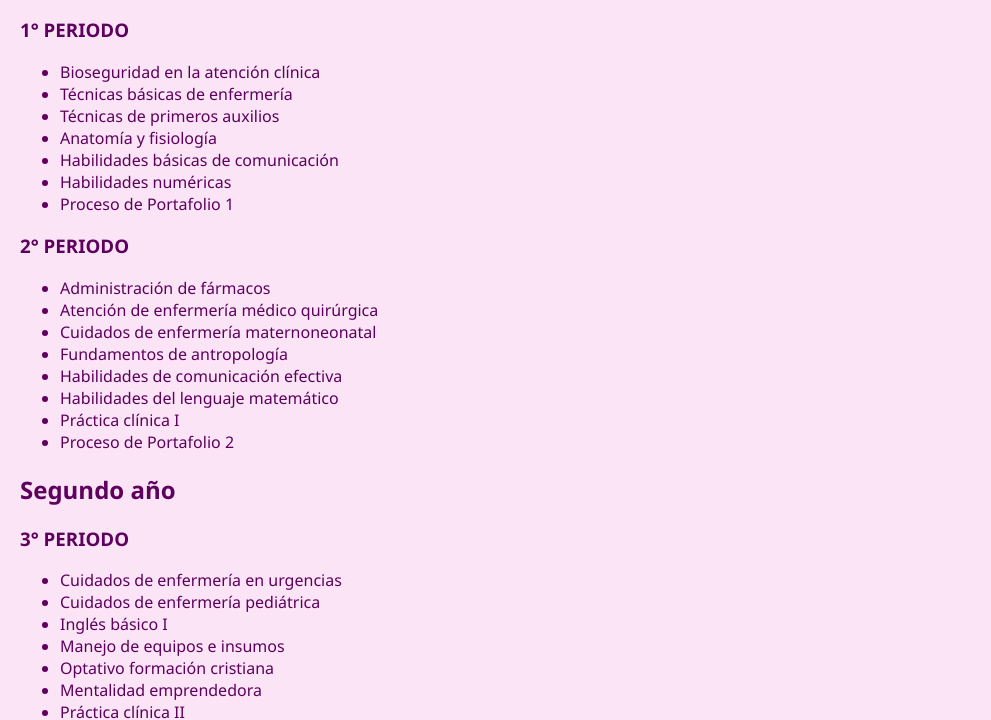
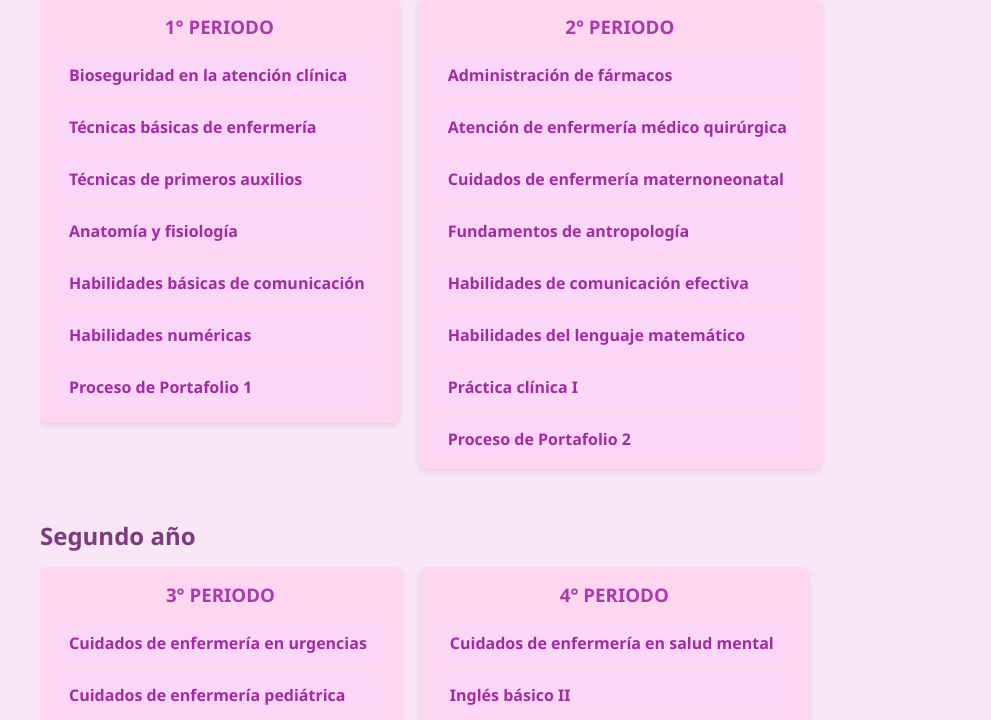
Before and after one commit to cels27/Malla-curricular-duoc-uc, a plain HTML site: page index.html in a window 1280 px wide. Shown: the part 142-862 px from the top of the page, without its empty margins (0-991 px from the left). Drawn offline with Linux system fonts and the light colour scheme.

Commit message:
Update style.css

```diff
--- a/style.css
+++ b/style.css
@@ -1,64 +1,123 @@
-/* style.css */
+/* Reset */
+* {
+  box-sizing: border-box;
+  margin: 0;
+  padding: 0;
+  font-family: 'Segoe UI', Tahoma, Geneva, Verdana, sans-serif;
+}
+
 body {
-  background-color: #fbe4f5;
-  font-family: 'Segoe UI', sans-serif;
-  color: #5e005e;
-  margin: 0;
+  background-color: #f9e7f5; /* rosa claro de fondo */
+  color: #4a1a4a; /* morado oscuro texto principal */
   padding: 20px;
 }
 
 h1 {
   text-align: center;
-  color: #a000a0;
+  margin-bottom: 30px;
+  color: #5e2a5e;
 }
 
-.malla {
+.malla-container {
+  max-width: 1200px;
+  margin: 0 auto;
+}
+
+.anio {
+  margin-bottom: 40px;
+}
+
+.anio > h2 {
+  margin-bottom: 15px;
+  color: #7d3a7d;
+}
+
+.periodos {
   display: flex;
   gap: 20px;
   overflow-x: auto;
-  padding: 20px;
+  padding-bottom: 10px;
 }
 
-.semestre {
-  min-width: 250px;
-  background-color: #ffd6eb;
-  border: 2px solid #ff85c1;
-  border-radius: 12px;
-  padding: 10px;
-  box-shadow: 0 4px 8px rgba(0,0,0,0.1);
-  flex-shrink: 0;
+.periodo {
+  background-color: #ffd6f0; /* rosa claro */
+  border-radius: 8px;
+  padding: 15px;
+  min-width: 270px;
+  box-shadow: 0 2px 6px rgba(90, 42, 90, 0.15);
+  display: flex;
+  flex-direction: column;
+  cursor: default;
+  user-select: none;
+  height: 100%;
 }
 
-.semestre h2 {
+.periodo h3 {
+  margin-bottom: 15px;
+  color: #ad3aad; /* rosa oscuro */
   text-align: center;
-  color: #cc3399;
+  font-weight: 600;
 }
 
-.ramos {
+.periodo ul {
+  list-style: none;
   display: flex;
   flex-direction: column;
   gap: 10px;
-  margin-top: 10px;
+  max-height: 400px;
+  overflow-y: auto;
+  padding-right: 5px;
 }
 
-button {
-  padding: 10px;
-  background-color: #ffe0f0;         /* Rosa claro */
-  color: #cc3399;                    /* Rosa oscuro */
-  border: none;
-  border-radius: 8px;
+/* Ramos (items) */
+
+.periodo ul li {
+  background-color: #fbd6f7; /* rosa muy claro */
+  color: #a42aa4; /* rosa oscuro */
+  padding: 8px 12px;
+  border-radius: 6px;
+  border: 2px solid transparent;
   cursor: pointer;
-  transition: all 0.3s ease;
-  font-weight: bold;
-  text-align: left;
+  transition: all 0.25s ease;
+  font-weight: 600;
+  user-select: none;
 }
 
-button:hover {
-  opacity: 0.9;
+/* Estado aprobado (seleccionado) */
+
+.periodo ul li.aprobado {
+  background-color: #cdb3e9; /* morado claro */
+  color: #3d0f6f; /* morado oscuro */
+  border-color: #6e42b0;
 }
 
-button.aprobado {
-  background-color: #e5d0ff;        /* Morado claro */
-  color: #5e00a0;                   /* Morado oscuro */
-  border: 2px solid #ba7fff;
+/* Hover */
+
+.periodo ul li:hover {
+  border-color: #a752bc;
 }
+
+/* Scrollbar vertical para ramos */
+
+.periodo ul::-webkit-scrollbar {
+  width: 6px;
+}
+
+.periodo ul::-webkit-scrollbar-thumb {
+  background-color: #b085cd;
+  border-radius: 3px;
+}
+
+/* Responsive */
+
+@media (max-width: 700px) {
+  .periodos {
+    flex-direction: column;
+    gap: 25px;
+  }
+
+  .periodo {
+    min-width: 100%;
+    max-height: none;
+  }
+}
```
